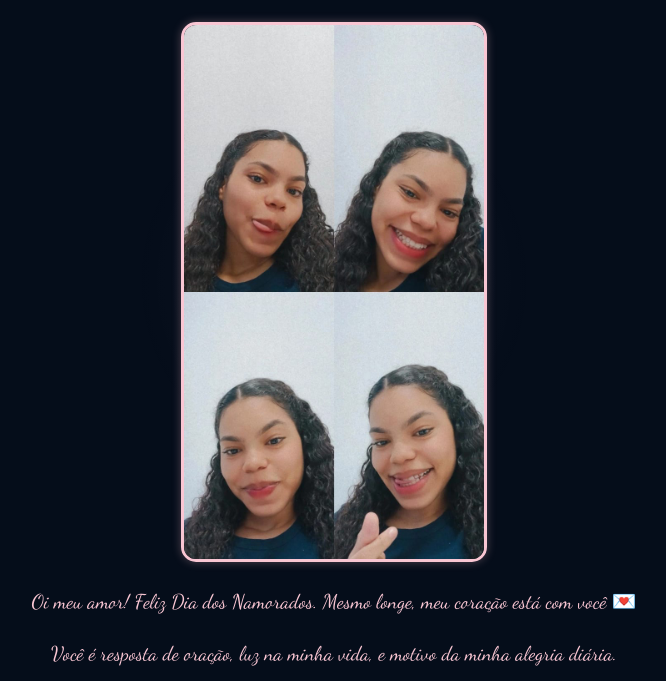
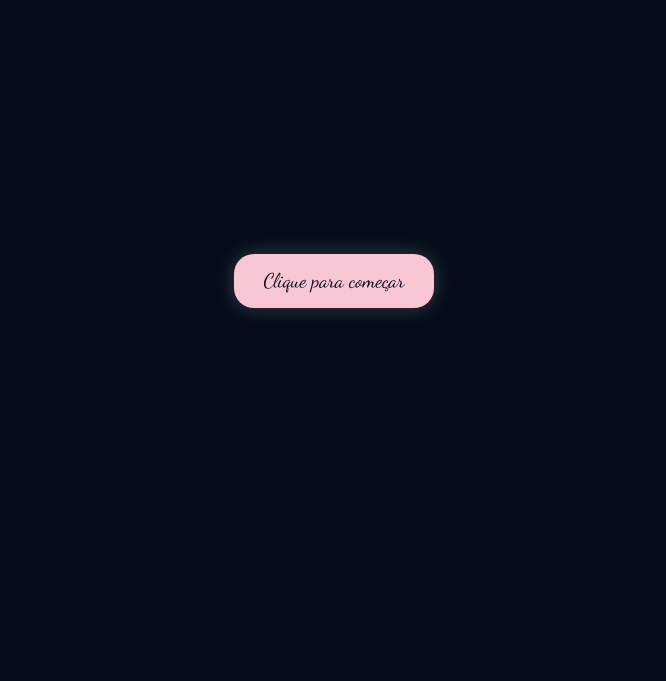
Before and after one commit to Joao-Campista/amor, a plain HTML site: page index.html in a window 1280 px wide. Shown: the part 119-800 px from the top of the page, without its empty margins (306-972 px from the left). Drawn offline with Linux system fonts and the light colour scheme.

Commit message:
initial screen

```diff
--- a/index.html
+++ b/index.html
@@ -170,11 +170,53 @@
   box-shadow: 0 0 10px rgba(255, 192, 203, 0.3);
 }
 
+#intro-screen {
+  position: fixed;
+  top: 0;
+  left: 0;
+  width: 100vw;
+  height: 100vh;
+  background-color: #050d1a;
+  display: flex;
+  justify-content: center;
+  align-items: center;
+  z-index: 1000;
+  transition: opacity 1s ease;
+}
+
+#intro-screen.hidden {
+  opacity: 0;
+  pointer-events: none;
+}
+
+#start-button {
+  padding: 15px 30px;
+  font-size: 20px;
+  font-family: 'Dancing Script', cursive;
+  color: #050d1a;
+  background-color: #f9c6d3;
+  border: none;
+  border-radius: 20px;
+  cursor: pointer;
+  box-shadow: 0 0 20px rgba(255, 255, 255, 0.2);
+  transition: transform 0.3s ease;
+}
+
+#start-button:hover {
+  transform: scale(1.05);
+}
+
+
 
   </style>
 </head>
 <body>
   <div class="spotlight" id="spotlight"></div>
+
+  <div id="intro-screen">
+  <button id="start-button">Clique para começar</button>
+</div>
+
 
   <div class="content">
     <h1>Para meu Amorzinho 💖</h1>
@@ -292,5 +334,21 @@
   });
 </script>
 
+<script>
+  document.getElementById('start-button').addEventListener('click', function () {
+    const intro = document.getElementById('intro-screen');
+    intro.classList.add('hidden');
+
+    // Liberar rolagem se você quiser
+    document.body.style.overflow = 'auto';
+  });
+
+  // Opcional: esconder scroll durante a intro
+  window.addEventListener('DOMContentLoaded', () => {
+    document.body.style.overflow = 'hidden';
+  });
+</script>
+
+
 </body>
 </html>
```
